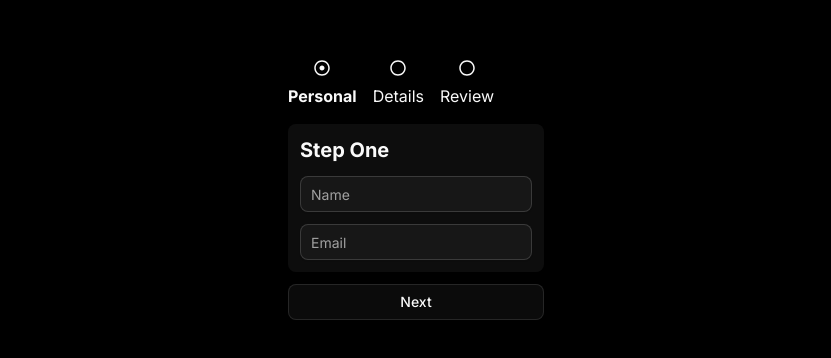
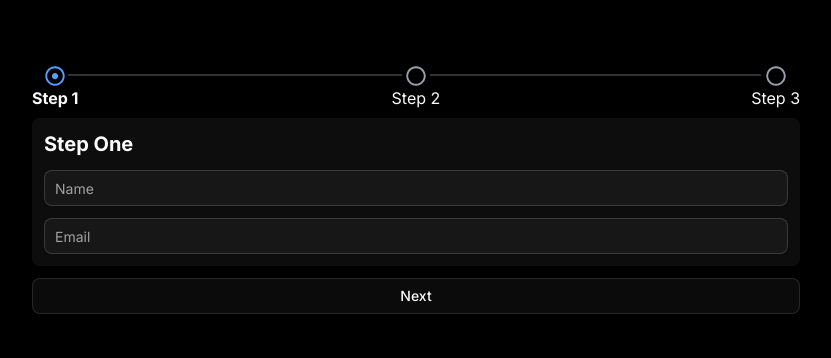
Before and after one commit to DenisDK/Zustand-mini-task, a Next.js app: page / in a window 1280 px wide. Shown: the part 210-568 px from the top of the page, without its empty margins (224-1055 px from the left). Built offline with nearby package versions, Linux system fonts and the light colour scheme.

Commit message:
StepIndicators style

```diff
--- a/modules/multiStepForm/components/MultiStep.tsx
+++ b/modules/multiStepForm/components/MultiStep.tsx
@@ -2,7 +2,7 @@ import MultiStepForm from "./MultiStepForm";
 
 const MultiStep = () => {
   return (
-    <div className="">
+    <div className="w-2/3">
       <MultiStepForm />
     </div>
   );
--- a/modules/multiStepForm/components/StepIndicator.tsx
+++ b/modules/multiStepForm/components/StepIndicator.tsx
@@ -8,31 +8,45 @@ import { FaRegCircle } from "react-icons/fa";
 import { FaRegDotCircle } from "react-icons/fa";
 
 const StepIndicator = () => {
-  const steps = ["Personal", "Details", "Review"];
+  const steps = ["Step 1", "Step 2", "Step 3"];
   const currentStep = useMultiStepFormStore((state) => state.currentStep);
 
   return (
-    <div className="flex gap-4 mb-2">
+    <div className="flex w-full items-start">
       {steps.map((step, index) => {
         const stepNumber = index + 1;
 
         const isCompleted = stepNumber < currentStep;
         const isActive = stepNumber === currentStep;
+
         return (
           <div
             key={step}
-            className={`flex flex-col items-center gap-2 ${isActive ? "font-bold" : ""}`}
+            className={`flex items-start ${
+              index < steps.length - 1 ? "flex-1" : ""
+            }`}
           >
-            <div>
+            {/* Step */}
+            <div className="flex shrink-0 flex-col items-center">
               {isCompleted ? (
-                <FaRegCheckCircle />
+                <FaRegCheckCircle className="text-[20px] animate-in fade-in zoom-in duration-200 text-green-400 " />
               ) : isActive ? (
-                <FaRegDotCircle />
+                <FaRegDotCircle className="text-[20px] animate-in fade-in zoom-in duration-200 text-blue-400 " />
               ) : (
-                <FaRegCircle />
+                <FaRegCircle className="text-[20px] animate-in fade-in zoom-in duration-200 text-gray-400 " />
               )}
+
+              <span className={isActive ? "font-bold" : ""}>{step}</span>
             </div>
-            <span>{step}</span>
+
+            {/* Line */}
+            {index < steps.length - 1 && (
+              <div
+                className={`mt-2 -mx-2.5 h-0.5 flex-1 ${
+                  isCompleted ? "bg-green-400" : "bg-white/20"
+                }`}
+              />
+            )}
           </div>
         );
       })}
```
